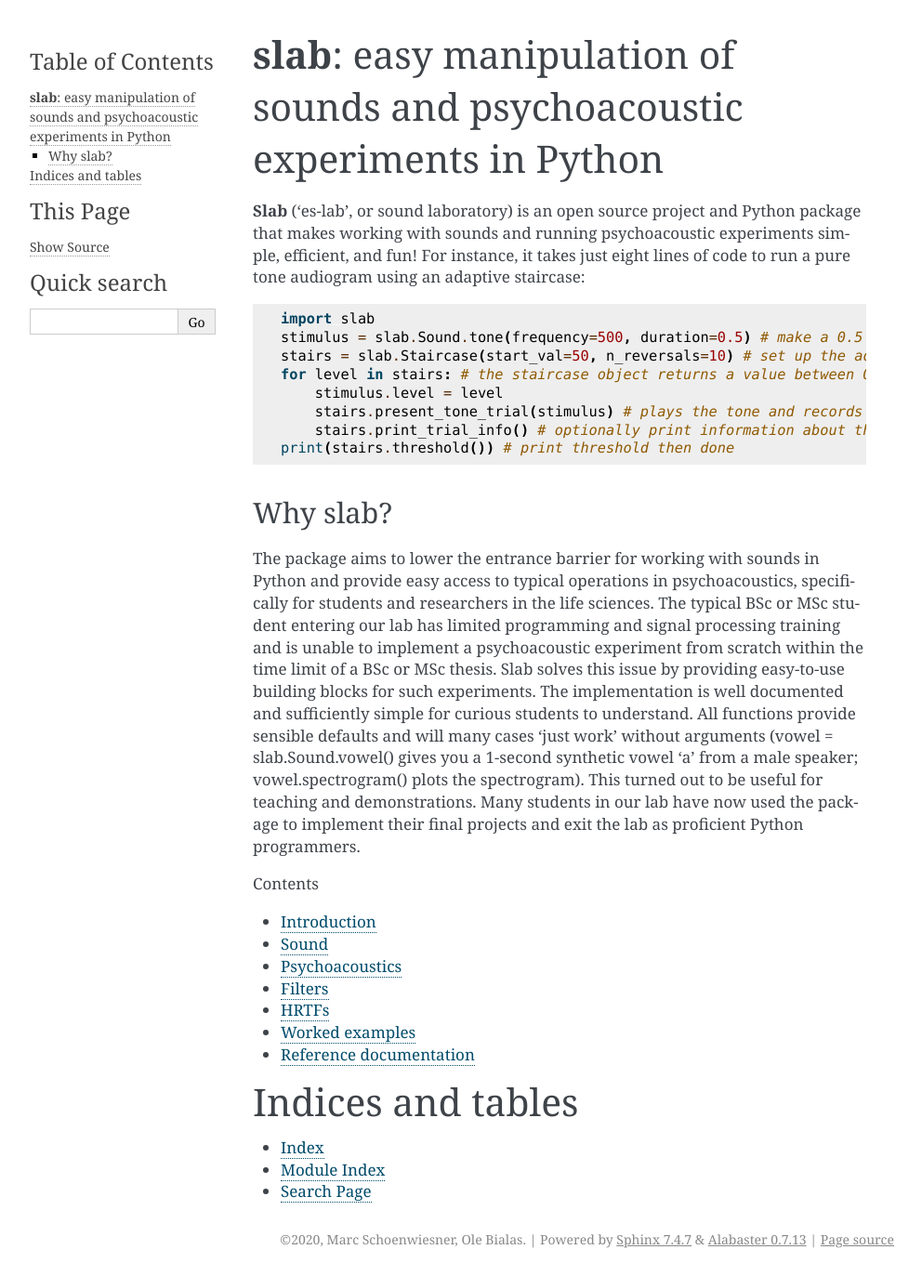
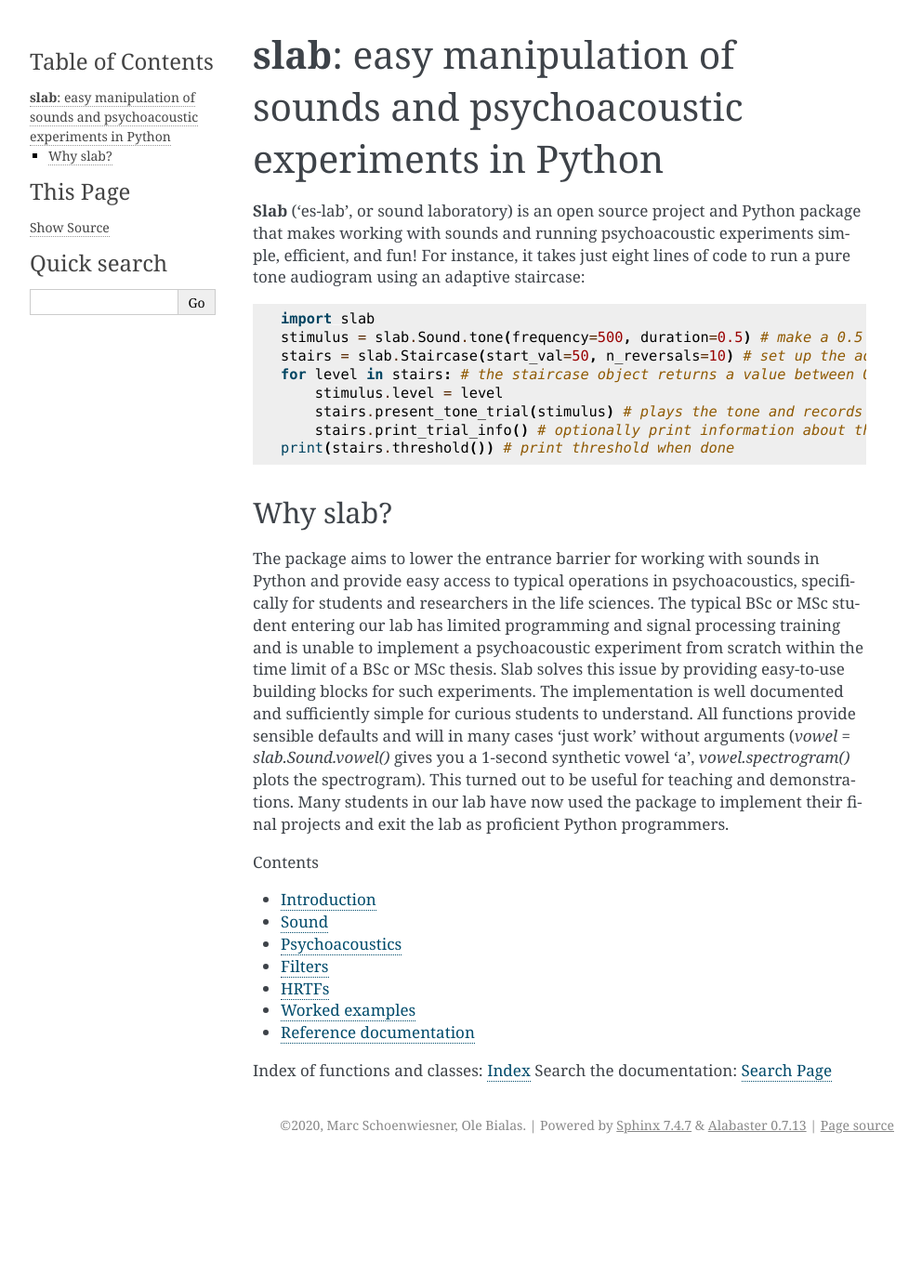
Before and after one commit to DrMarc/slab, a Sphinx documentation site: the page built from docs/index.rst, in a window 1280 px wide. Shown: the whole page at 93% size, without its empty margins (148-1140 px from the left). Built offline with Sphinx 7.4.7, drawn with Linux system fonts in a browser that asks for light colours; after the commit the page ends 1250 px from its top, so only the background shows below that.

Commit message:
new project name

```diff
--- a/docs/index.rst
+++ b/docs/index.rst
@@ -11,11 +11,11 @@
         stimulus.level = level
         stairs.present_tone_trial(stimulus) # plays the tone and records a keypress (1 for 'heard', 2 for 'not heard')
         stairs.print_trial_info() # optionally print information about the current state of the staircase
-    print(stairs.threshold()) # print threshold then done
+    print(stairs.threshold()) # print threshold when done
 
 Why slab?
 ---------
-The package aims to lower the entrance barrier for working with sounds in Python and provide easy access to typical operations in psychoacoustics, specifically for students and researchers in the life sciences. The typical BSc or MSc student entering our lab has limited programming and signal processing training and is unable to implement a psychoacoustic experiment from scratch within the time limit of a BSc or MSc thesis. Slab solves this issue by providing easy-to-use building blocks for such experiments. The implementation is well documented and sufficiently simple for curious students to understand. All functions provide sensible defaults and will many cases 'just work' without arguments (vowel = slab.Sound.vowel() gives you a 1-second synthetic vowel 'a' from a male speaker; vowel.spectrogram() plots the spectrogram). This turned out to be useful for teaching and demonstrations. Many students in our lab have now used the package to implement their final projects and exit the lab as proficient Python programmers.
+The package aims to lower the entrance barrier for working with sounds in Python and provide easy access to typical operations in psychoacoustics, specifically for students and researchers in the life sciences. The typical BSc or MSc student entering our lab has limited programming and signal processing training and is unable to implement a psychoacoustic experiment from scratch within the time limit of a BSc or MSc thesis. Slab solves this issue by providing easy-to-use building blocks for such experiments. The implementation is well documented and sufficiently simple for curious students to understand. All functions provide sensible defaults and will in many cases 'just work' without arguments (`vowel = slab.Sound.vowel()` gives you a 1-second synthetic vowel 'a', `vowel.spectrogram()` plots the spectrogram). This turned out to be useful for teaching and demonstrations. Many students in our lab have now used the package to implement their final projects and exit the lab as proficient Python programmers.
 
 .. toctree::
   :caption: Contents
@@ -30,9 +30,5 @@
   Worked examples <examples>
   Reference documentation <reference>
 
-Indices and tables
-==================
-
-* :ref:`genindex`
-* :ref:`modindex`
-* :ref:`search`
+Index of functions and classes: :ref:`genindex`
+Search the documentation: :ref:`search`
--- a/setup.py
+++ b/setup.py
@@ -6,12 +6,12 @@
 with open('VERSION.txt') as f:
     version = f.read().strip()
 
-setup(name='soundtools',
+setup(name='soundlab',
 	version=version,
 	description='Tools for generating and manipulating digital signals, particularly sounds.',
 	long_description=readme,
 	long_description_content_type='text/markdown',
-	url='http://github.com/DrMarc/soundtools.git',
+	url='http://github.com/DrMarc/soundlab.git',
 	author='Marc Schoenwiesner',
 	author_email='marc.schoenwiesner@gmail.com',
 	license='MIT',
```
Also changed, not shown: README.md (+13 -12 lines), 1 other file.
